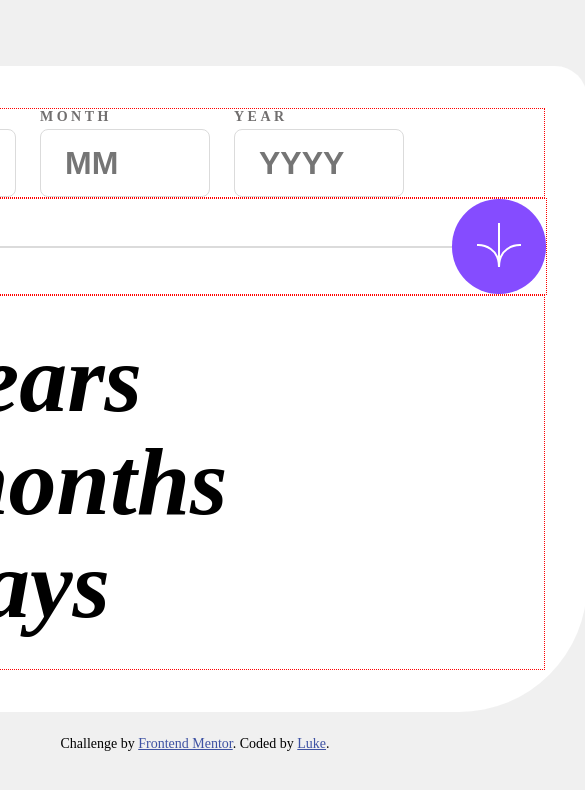
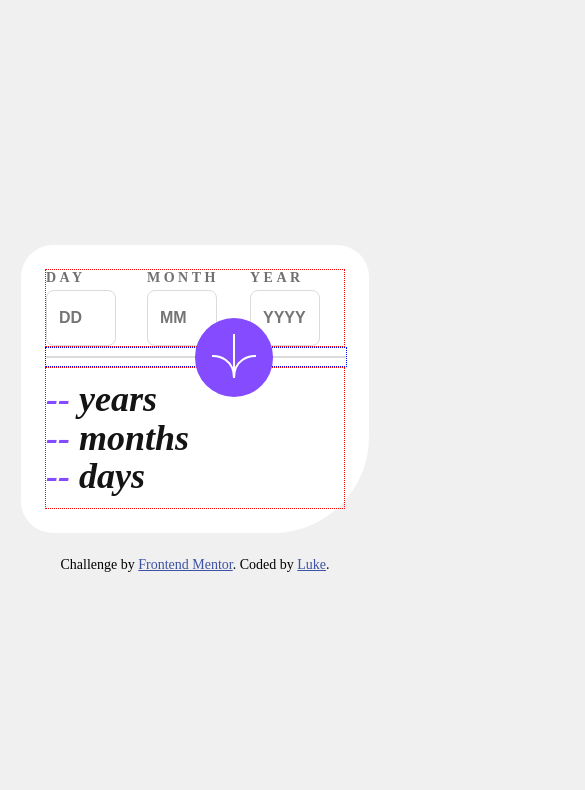
Before and after one commit to heisluke/frontend-mentor-challenges, a plain HTML site: page age-calculator-app-main/index.html in a window 390 px wide. Shown: the whole page, 585 px wide, since content can reach past the window. Drawn offline with Linux system fonts and the light colour scheme.

Commit message:
*sprinkles in responsivility*

```diff
--- a/age-calculator-app-main/index.html
+++ b/age-calculator-app-main/index.html
@@ -38,7 +38,8 @@
 
           <div class="button-divider">
              <hr>
-             <button><img src="/age-calculator-app-main/assets/images/icon-arrow.svg" alt="Convert Arrow Button"></button>
+
+             <button id="convert-age"><img src="/age-calculator-app-main/assets/images/icon-arrow.svg" alt="Convert Arrow Button"></button>
           </div>
 
           <div class="results">
@@ -57,7 +58,7 @@
 
       </div>
 
-
+      <script src="index.js"></script>
 
     </body>
 </html>
--- a/age-calculator-app-main/main.css
+++ b/age-calculator-app-main/main.css
@@ -21,7 +21,7 @@ html {
     padding: 42px;
     background-color: #ffffff;
     border-radius: 32px 32px 128px 32px ;
-    width: 700px;
+    min-width: 700px;
 }
 
 label {
@@ -44,8 +44,13 @@ input {
     border: 1px solid hsl(0, 0%, 86%);
 }
 
+input:focus{
+    border: 1px solid hsl(0, 100%, 44%);
+}
+
 .form-line {
     display: flex;
+    flex-flow: wrap;
     border: 1px dotted red;
 }
 
@@ -63,8 +68,7 @@ input {
     justify-content: space-between;
     width: 100%;
     align-items: center;
-    border: 1px dotted red;
-
+    border: 1px dotted rgb(0, 8, 255);
 }
 
 hr {
@@ -78,6 +82,7 @@ h1 .convertio {
 }
 
 h1 {
+    color: hsl(0, 0%, 8%);
     font-size: 96px;
     line-height: 40%;
     font-weight: 800;
@@ -93,7 +98,49 @@ button {
     background-color: hsl(259, 100%, 65%);
     border-radius: 200px;
     padding: 24px;
+    cursor: pointer;
+}
+
+button:hover {
+    background-color: hsl(0, 0%, 8%);
 }
 
 /*media queries for smaller screen*/
-/*height: 95svh;*/
+
+@media (max-width: 425px) {
+    button {
+        position: absolute;
+        left: 50%;
+        padding: 16px;
+    }
+
+    h1 {
+        font-size: 36px;
+    }
+
+    input {
+        height: 38px;
+        font-size: 16px;
+        padding: 8px 12px;
+        width: 44px;
+        border-radius: 8px;
+        border: 1px solid hsl(0, 0%, 86%);
+        color: hsl(0, 0%, 8%);
+    }
+
+
+    .form-line {
+        justify-content: space-between;
+        border: 1px dotted red;
+    }
+
+    .container {
+        padding: 24px;
+        border-radius: 32px 32px 96px 32px ;
+        min-width: 300px;
+
+    }
+
+    .button-divider {
+    }
+}
```
